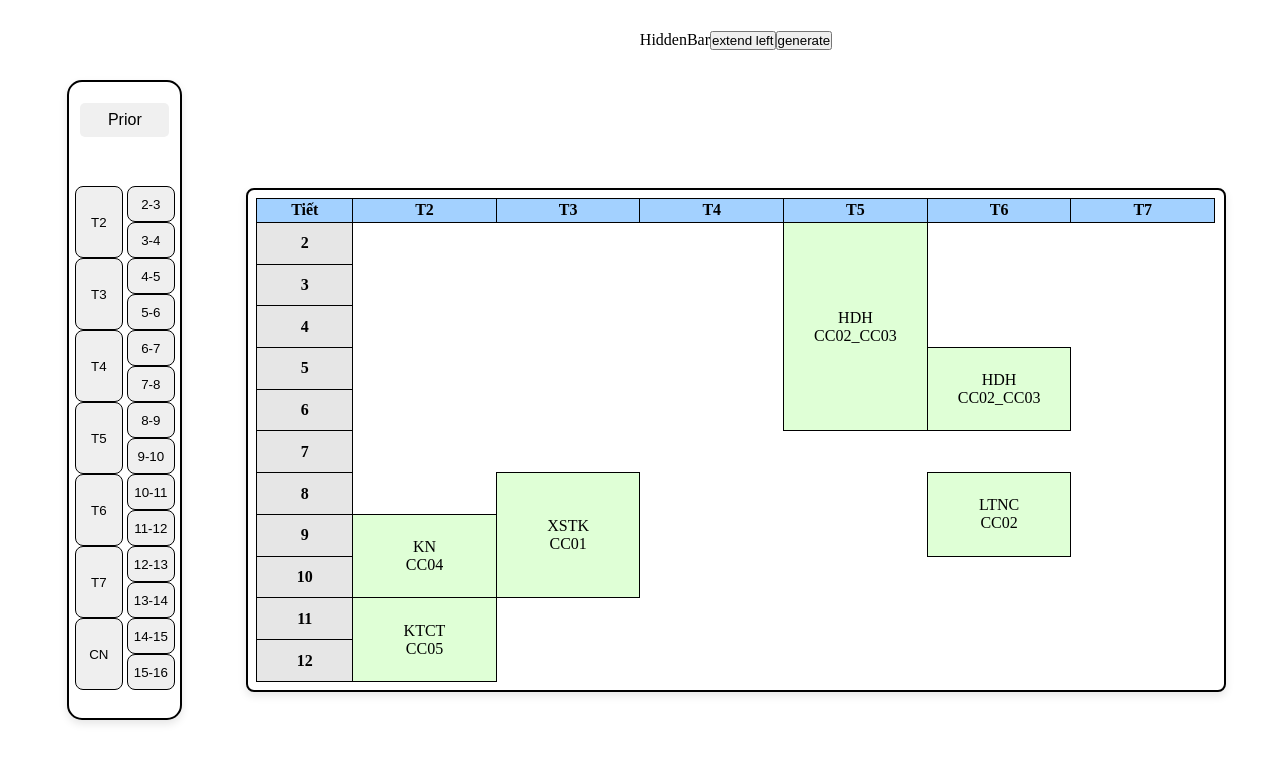
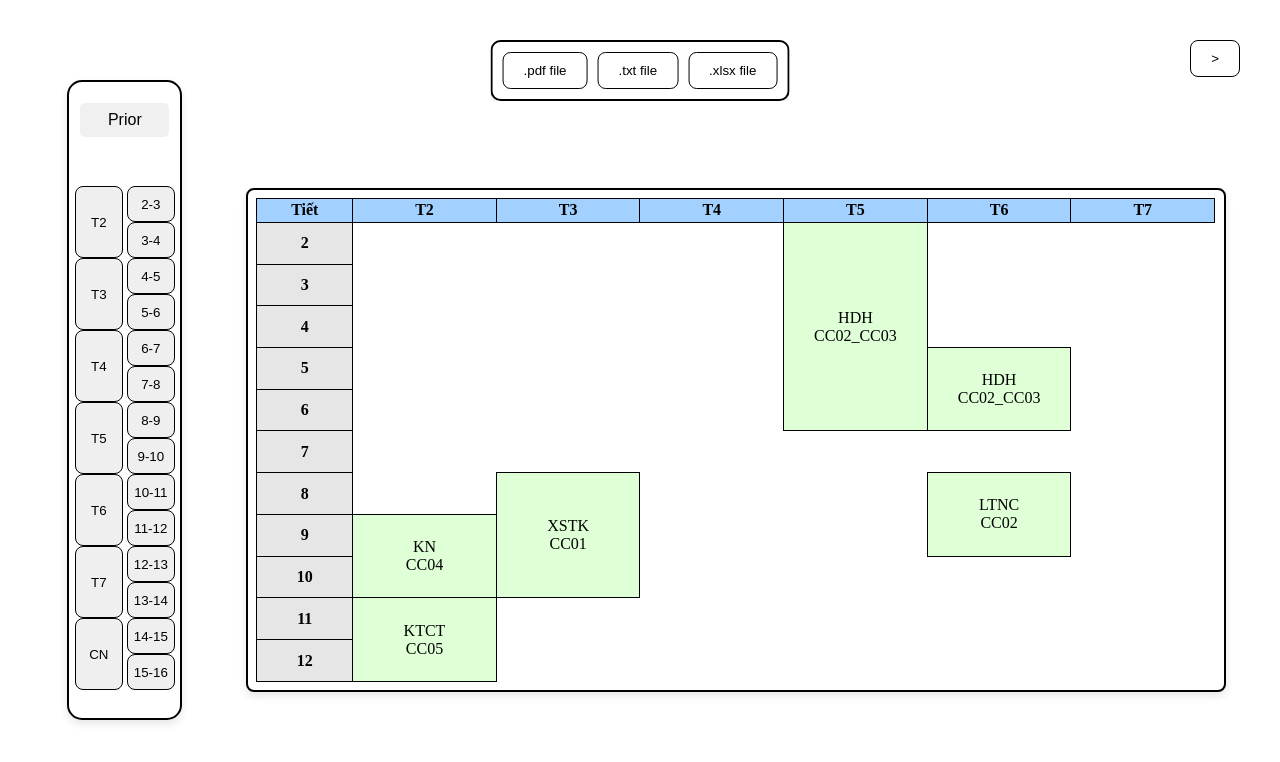
Before and after one commit to Dung2703/BKhrono, a Next.js app in the folder client/: page /result in a window 1280 px wide. Shown: the top 762 px of the page. Built offline with nearby package versions, Linux system fonts and the light colour scheme.

Commit message:
Init hiddenbar generate

```diff
--- /dev/null
+++ b/client/app/result/GenerateBar.module.css
@@ -0,0 +1,16 @@
+.fileButton {
+    position: fixed;
+    top: 40px;
+    right: 40px;
+    padding: 10px 20px;
+    border: 1px solid black;
+    border-radius: 8px;
+    background-color: white;
+    cursor: pointer;
+    transition: background-color 0.3s, transform 0.2s;
+}
+
+.fileButton:hover {
+    background-color: #e0e0e0;
+    transform: scale(1.05);
+}
--- a/client/app/result/GenerateBar.tsx
+++ b/client/app/result/GenerateBar.tsx
@@ -1,14 +1,17 @@
-import React from 'react'
+"use client";
+import React, { useState } from 'react';
+import styles from './GenerateBar.module.css';
 
 const GenerateBar = () => {
+  const handleClick = () => {
+    window.history.back();
+  };
+
   return (
-    <div>
-        <label>
-            <button>extend left</button>
-            <button>generate</button>
-        </label>
-    </div>
-  )
-}
+    <button className={styles.fileButton} onClick={handleClick}>&gt;
+    </button>
+  );
+};
+
 
 export default GenerateBar
--- /dev/null
+++ b/client/app/result/HiddenBar.module.css
@@ -0,0 +1,33 @@
+.hiddenBar {
+    position: absolute;
+    top: 5%;
+    left: 50%;
+    transform: translateX(-50%);
+    display: flex;
+    align-items: center;
+    gap: 10px;
+}
+
+.filesContainer {
+    display: flex;
+    gap: 10px;
+    padding: 10px;
+    border: 2px solid black;
+    border-radius: 10px;
+    background-color: white;
+    box-shadow: 0 4px 8px rgba(0, 0, 0, 0.1);
+}
+
+.fileButton {
+    padding: 10px 20px;
+    border: 1px solid black;
+    border-radius: 8px;
+    background-color: white;
+    cursor: pointer;
+    transition: background-color 0.3s, transform 0.2s;
+}
+
+.fileButton:hover {
+    background-color: lightgray;
+    transform: scale(1.05);
+}
--- a/client/app/result/HiddenBar.tsx
+++ b/client/app/result/HiddenBar.tsx
@@ -1,9 +1,17 @@
-import React from 'react'
+"use client";
+import React, { useState } from 'react';
+import styles from './HiddenBar.module.css';
 
 const HiddenBar = () => {
   return (
-    <div>HiddenBar</div>
-  )
-}
+    <div className={styles.hiddenBar}>
+      <div className={styles.filesContainer}>
+        <button className={styles.fileButton}>.pdf file</button>
+        <button className={styles.fileButton}>.txt file</button>
+        <button className={styles.fileButton}>.xlsx file</button>
+      </div>
+    </div>
+  );
+};
 
-export default HiddenBar
+export default HiddenBar;
```
